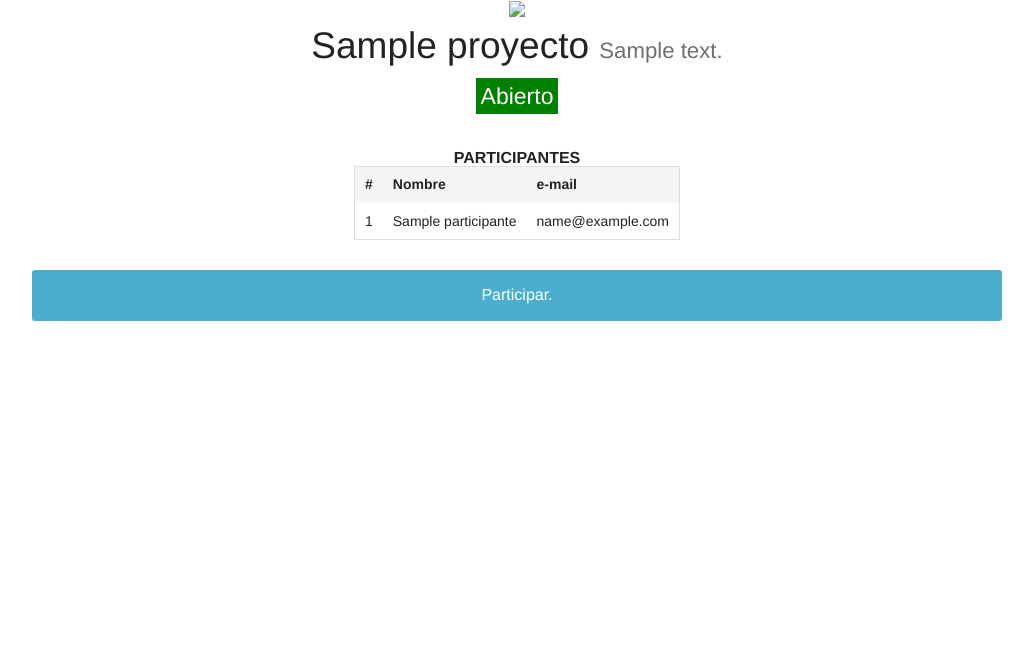
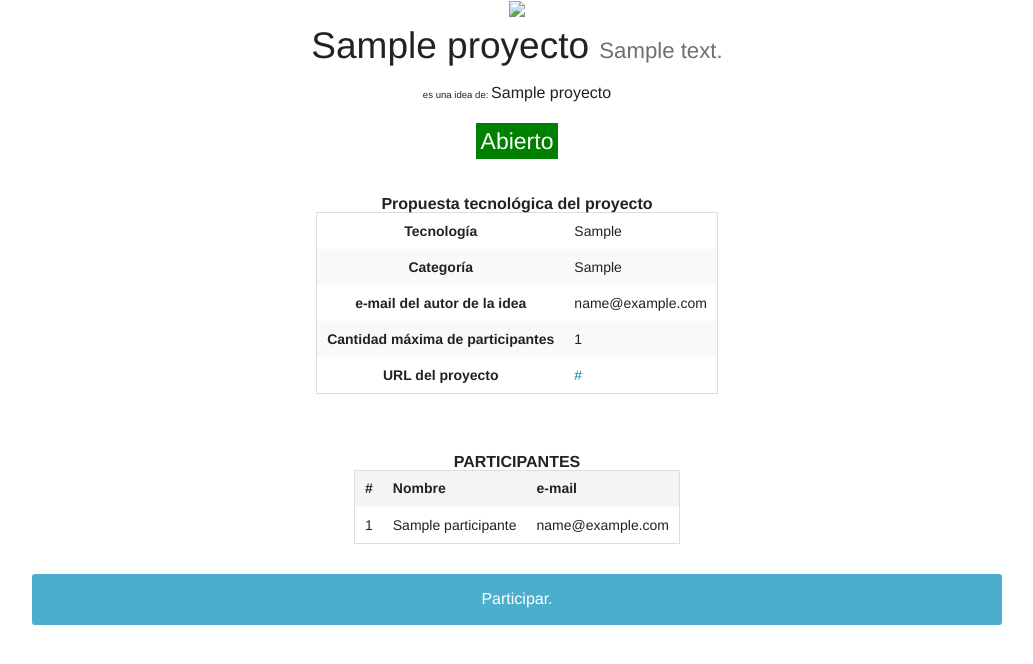
Before and after one commit to neosergio/hackatonqr, a Django app: template templates/proyectos/project.html in a window 1280 px wide. Shown: the part 45-709 px from the top of the page, without its empty margins (123-1156 px from the left). Run offline with Django 3.2, Linux system fonts and the light colour scheme; tables that the repository leaves empty hold one stand-in row (values such as "Sample post"); the template is opened without the code that fills it: values that come from a table or form of the project are taken from there, most other values are stand-ins (such as "Sample title", 1, 10 or a date in 2020); some libraries are stand-ins or nearby versions.

Commit message:
Changed the projects template so that it contains more data

```diff
--- a/templates/proyectos/project.html
+++ b/templates/proyectos/project.html
@@ -13,7 +13,23 @@
 		<div class="small-12 columns">
 			<img src="http://chart.apis.google.com/chart?cht=qr&chs=500x500&chl={{current_url}}inscribirse">
 			<h2>{{project.name}} <small>{{project.description}}</small></h2>
+			<p><small>es una idea de: </small>{{project.owner_name}}</p>
 			<h4><span class="{{ project.get_status_display }}">{{project.get_status_display}}</span></h4>
+		</div>
+	</div>
+
+	<div class="row">
+		<div class="small-12 columns">
+			<table class="table-center">
+				<caption>Propuesta tecnológica del proyecto</caption>
+				<tbody>
+					<tr><th>Tecnología</th><td>{{project.technology}}</td></tr>
+					<tr><th>Categoría</th><td>{{project.category}}</td></tr>
+					<tr><th>e-mail del autor de la idea</th><td>{{project.email}}</td></tr>
+					<tr><th>Cantidad máxima de participantes</th><td>{{project.max_participants}}</td></tr>
+					<tr><th>URL del proyecto</th><td><a href="{{project.url}}" target="_blank">{{project.url}}</a></td></tr>
+				</tbody>
+			</table>
 		</div>
 	</div>
 
```
